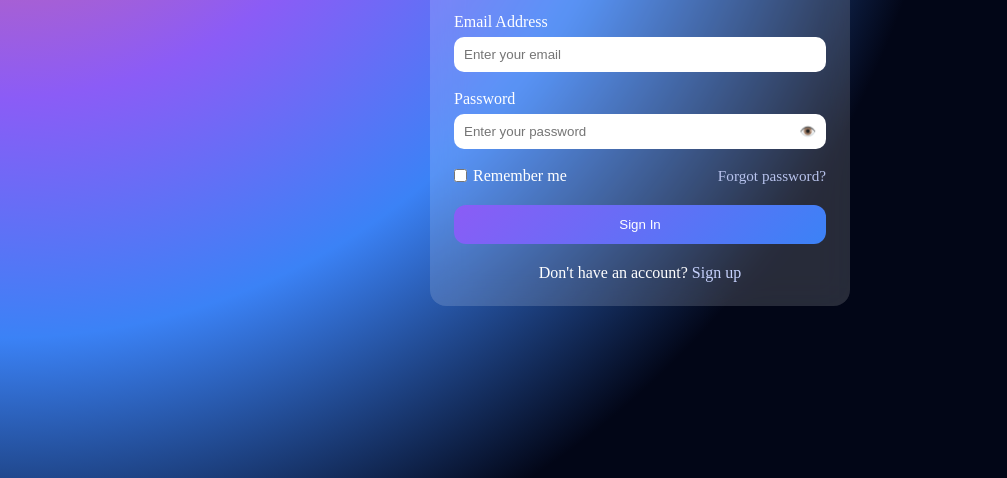
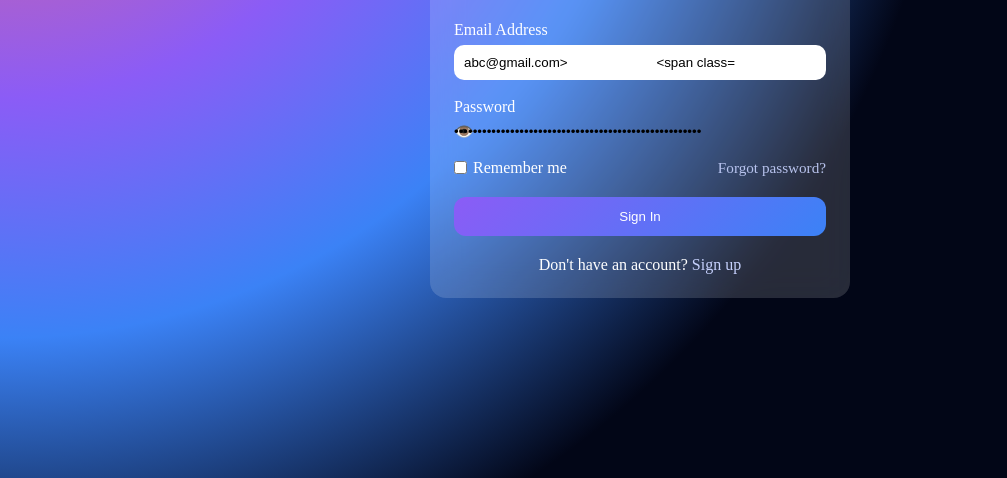
Before and after one commit to Bharatkamble12/Taskify-Pro, a website: page login.html in a window 1280 px wide. Shown: the part 322-800 px from the top of the page, without its empty margins (0-1007 px from the left). Drawn offline with Linux system fonts and the light colour scheme.

Commit message:
Update login.html

```diff
--- a/login.html
+++ b/login.html
@@ -29,14 +29,14 @@
                     <div class="success-message" id="loginSuccess"></div>
                     <div class="form-group">
                         <label for="email">Email Address</label>
-                        <input type="email" id="email" name="email" required placeholder="Enter your email">
+                        <input type="email" id="email" name="email" required placeholder="Enter your email" value="abc@gmail.com>
                         <span class="error-message" id="emailError"></span>
                     </div>
 
                     <div class="form-group">
                         <label for="password">Password</label>
                         <div class="password-container">
-                            <input type="password" id="password" name="password" required placeholder="Enter your password">
+                            <input type="password" id="password" name="password" required placeholder="Enter your password" value="12345678>
                             <button type="button" class="password-toggle" onclick="togglePassword('password')">
                                 👁️
                             </button>
```
